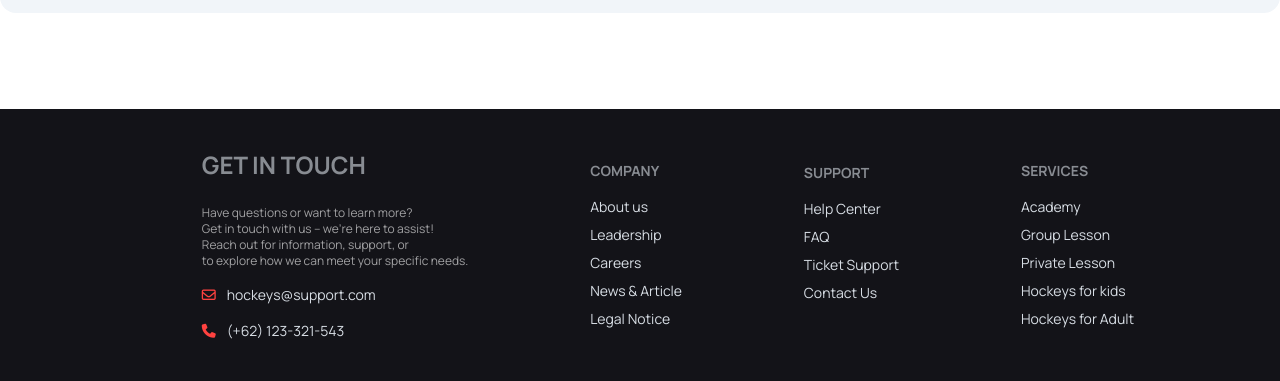
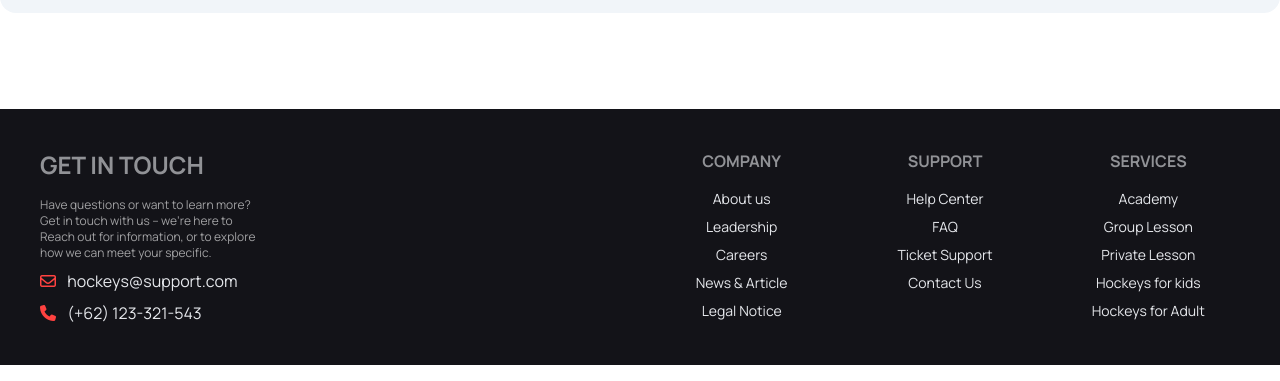
Before and after one commit to Nazmus3428/PH-B9-Assignment-03, a plain HTML site: page index.html in a window 1280 px wide. Shown: the part 5111-5492 px from the top of the page. Drawn offline with nearby package versions, Linux system fonts and the light colour scheme.

Commit message:
An error fixed regarding footer section

```diff
--- a/index.html
+++ b/index.html
@@ -655,7 +655,7 @@
     </main>
 
     <!-- Footer -->
-    <footer
+    <!-- <footer
         class="footer p-10 bg-[#131318] text-neutral-content flex flex-col items-center justify-items-center lg:flex-row lg:justify-evenly">
         <nav class=" ml-0 lg:ml-14 lg:space-y-2">
             <header class="footer-title text-2xl  ">Get In Touch</header>
@@ -695,6 +695,48 @@
             <a class="link link-hover">Hockeys for kids</a>
             <a class="link link-hover">Hockeys for Adult</a>
         </nav>
+    </footer> -->
+
+
+    <footer class="w-full bg-[#131318] text-gray-200 grid grid-cols-2 lg:grid-cols-6 p-5 lg:p-10 gap-5">
+
+        <div class="col-span-6 lg:col-span-3 flex flex-col items-center lg:items-start space-y-2">
+            <header class="footer-title text-2xl  ">Get In Touch</header>
+            <p class="text-xs text-[#FFFFFF99]">Have questions or want to learn more? <br> Get in touch with us – we're
+                here to
+                <br> Reach out
+                for
+                information, or to explore <br> how we can meet your specific.
+            </p>
+            <p><i class="fa-regular fa-envelope text-col-primary pr-2"></i> hockeys@support.com </p>
+            <p><i class="fa-solid fa-phone text-col-primary pr-2"></i> (+62) 123-321-543</p>
+        </div>
+        <div class="flex flex-col col-span-2 lg:col-span-1 items-center space-y-2">
+            <header class="footer-title">Company</header>
+            <a class="link link-hover text-sm">About us</a>
+            <a class="link link-hover text-sm">Leadership</a>
+            <a class="link link-hover text-sm">Careers</a>
+            <a class="link link-hover text-sm">News & Article</a>
+            <a class="link link-hover text-sm">Legal Notice</a>
+        </div>
+
+        <div class="flex flex-col col-span-2 lg:col-span-1 items-center space-y-2">
+            <header class="footer-title">Support</header>
+            <a class="link link-hover text-sm">Help Center</a>
+            <a class="link link-hover text-sm">FAQ</a>
+            <a class="link link-hover text-sm">Ticket Support</a>
+            <a class="link link-hover text-sm">Contact Us</a>
+        </div>
+
+        <div class="flex flex-col col-auto col-span-6 lg:col-span-1 items-center space-y-2">
+            <header class="footer-title">Services</header>
+            <a class="link link-hover text-sm">Academy</a>
+            <a class="link link-hover text-sm">Group Lesson</a>
+            <a class="link link-hover text-sm">Private Lesson</a>
+            <a class="link link-hover text-sm">Hockeys for kids</a>
+            <a class="link link-hover text-sm">Hockeys for Adult</a>
+        </div>
+
     </footer>
 </body>
 
```
